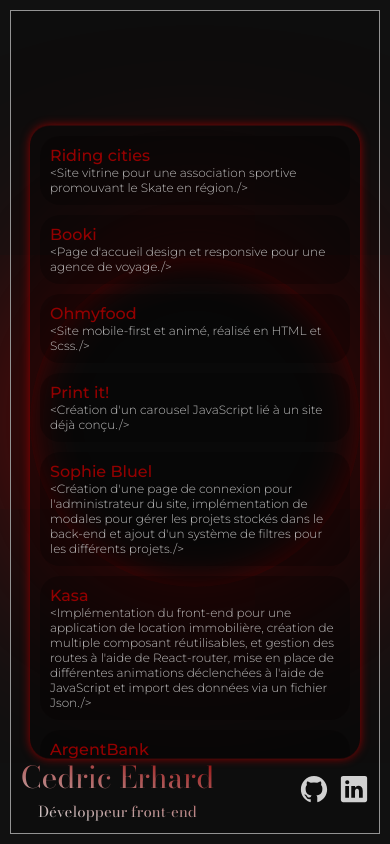
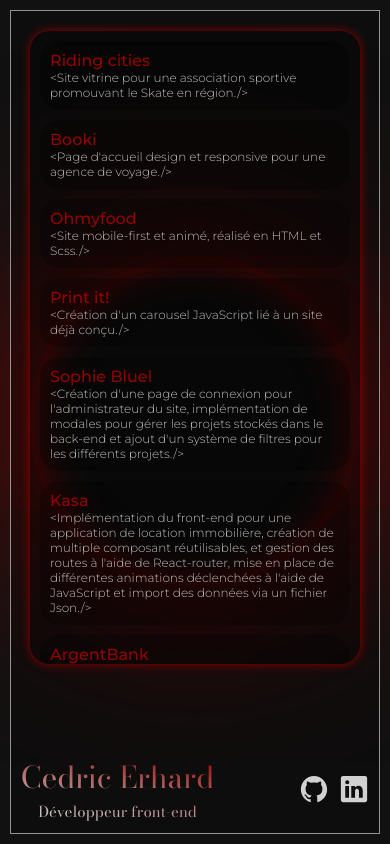
Before and after one commit to C05n/Portfolio, a Next.js app: page / in a window 390 px wide. Built offline with nearby package versions, Linux system fonts and the light colour scheme.

Commit message:
Update projects.module.css

```diff
--- a/src/components/projects/projects.module.css
+++ b/src/components/projects/projects.module.css
@@ -1,8 +1,4 @@
 .projects_container {
-   position: fixed;
-   top: 50%;
-   left: 50%;
-   transform: translateX(-50%) translateY(-50%);
    display: flex;
    flex-direction: column;
    gap: 10px;
@@ -14,7 +10,6 @@
    max-width: 600px;
    max-height: 60vh;
    overflow-y: scroll;
-   scrollbar-width: 0;
    scrollbar-color: transparent transparent;
    .projects_card {
       background-color: var(--background_alt);
@@ -42,13 +37,12 @@
 }
 @media ( max-width: 991px) {
    .projects_container {
-      margin-top: 5%;
+      margin: var(--pad_responsive) 0;
       width: calc(100vw - var(--pad) * 2);
       overflow-y: scroll;
       max-height: 75vh;
       padding: var(--pad_responsive);
       .projects_card {
-
          .projects_title {
             font-size: 16px;
          }
```
